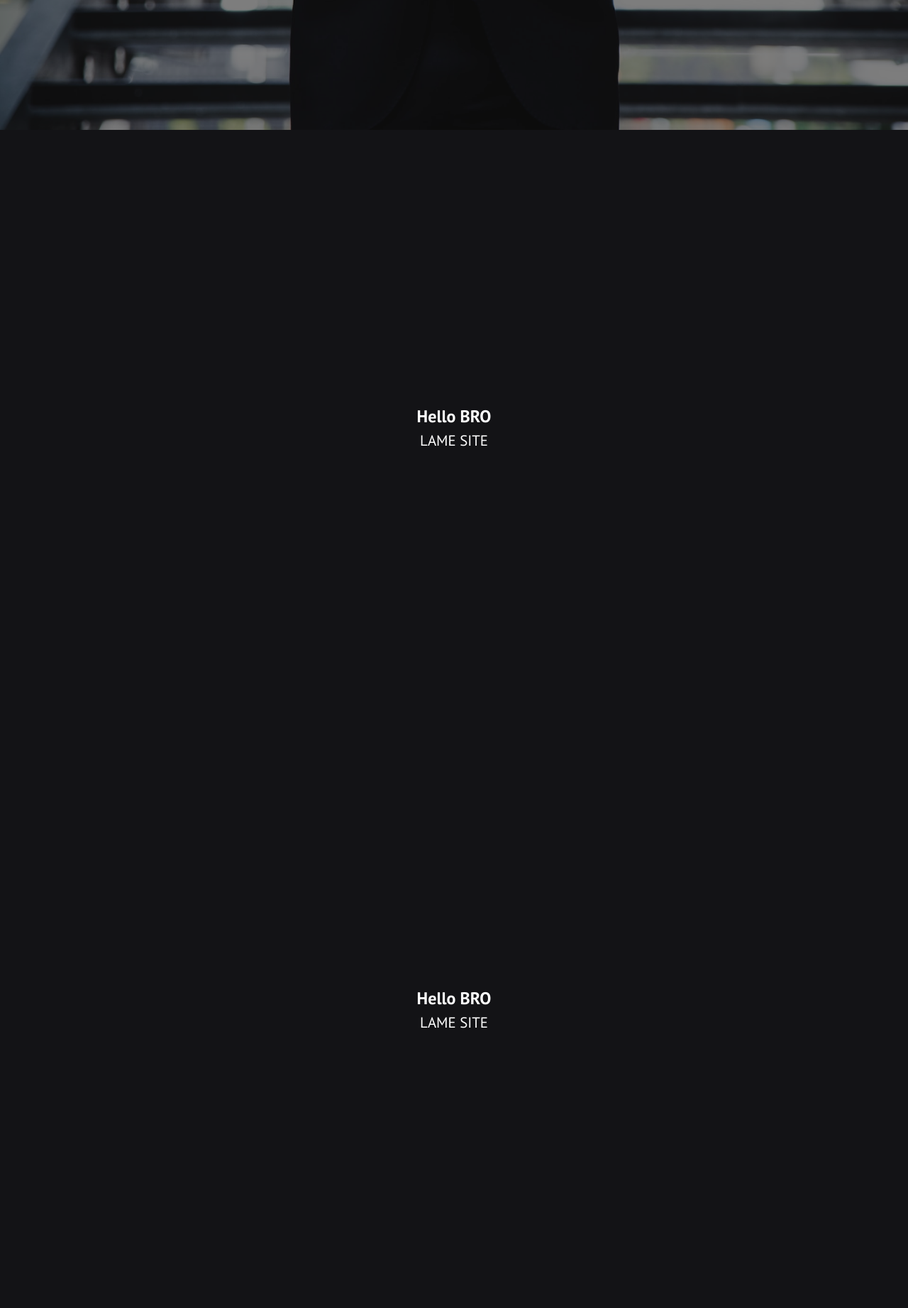
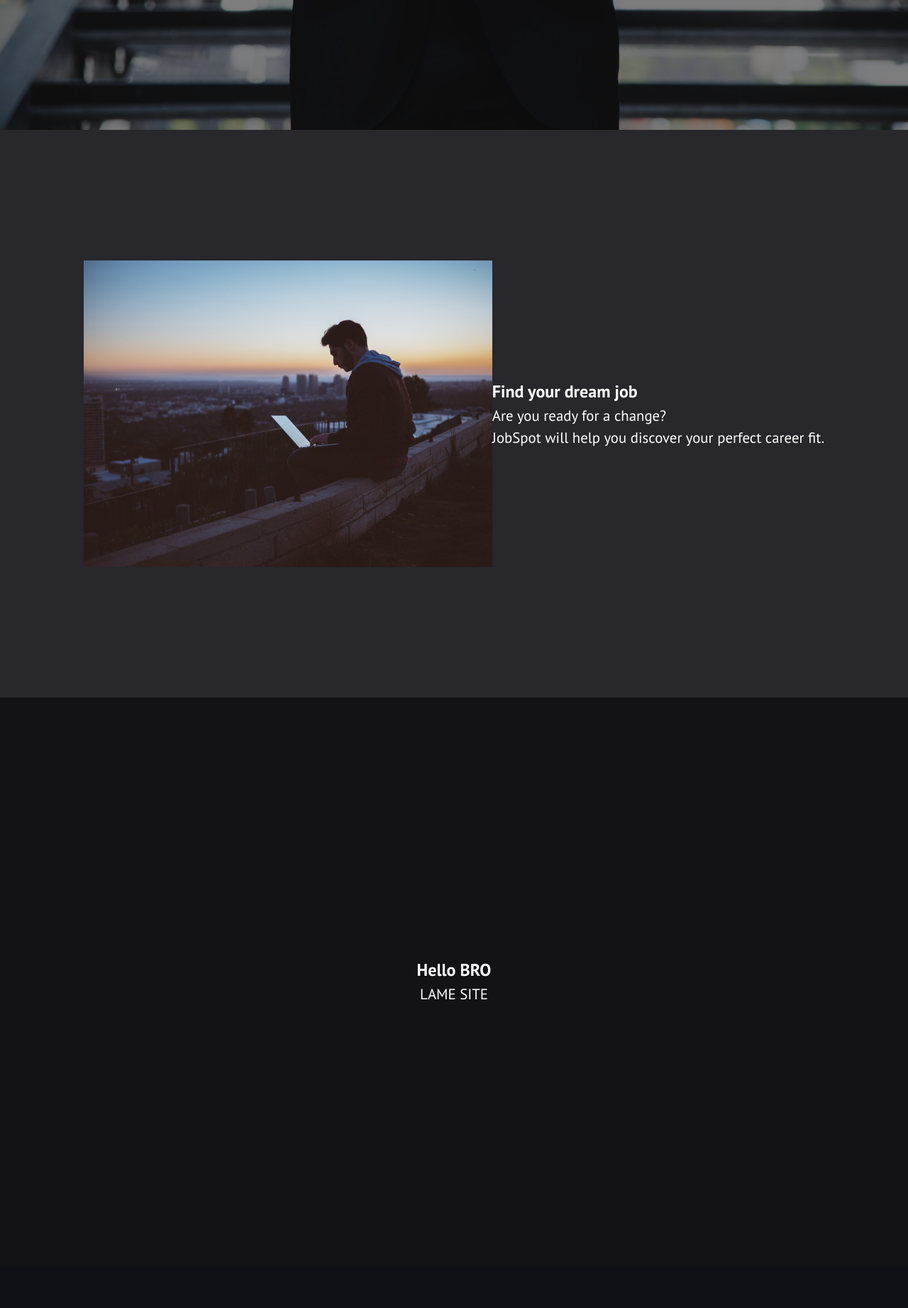
Before and after one commit to IvoGeorgievx/HistoryMuseum, a Flask app: page / in a window 1280 px wide. Shown: the part 617-2460 px from the top of the page at 71% size. After the commit the page ends 2026 px from the top, so only its background shows below. Run offline with Flask 3, Linux system fonts and the light colour scheme.

Commit message:
adding features

```diff
--- a/frontend/static/css/index-styles.css
+++ b/frontend/static/css/index/styles.css
@@ -18,7 +18,7 @@ section {
     place-items: center;
     align-content: center;
     min-height: 100vh;
-    margin-bottom: 20px;
+    /*margin-bottom: 20px;*/
 }
 
 
@@ -110,7 +110,7 @@ nav a:hover::before {
 }
 
 #welcome-section {
-    background-image: url("../images/fsection-bg.jpg");
+    background-image: url("../../images/fsection-bg.jpg");
     background-size: cover;
     background-position: center;
     display: flex;
@@ -208,3 +208,21 @@ nav a:hover::before {
 .scroll-btn:hover i {
     display: none;
 }
+
+.first-middle {
+    display: flex;
+    justify-content: center;
+    align-items: center;
+    background-color: #27272c;
+}
+
+.first-middle .img-wrapper img {
+    display: block;
+    width: 100%;
+    height: auto;
+}
+
+.first-middle .img-wrapper {
+    min-width: 20%;
+    width: 45%;
+}
--- a/frontend/static/css/style.css
+++ b/frontend/static/css/style.css
@@ -1,5 +1,5 @@
 @import url('https://fonts.googleapis.com/css2?family=Abril+Fatface&family=Courgette&family=PT+Sans:ital,wght@0,400;0,700;1,400;1,700&family=Roboto:ital,wght@0,100;0,300;0,400;0,500;1,100;1,300;1,400;1,500&display=swap');
-@import "index-styles.css";
+@import "index/styles.css";
 @import "register.css";
-@import "index-animations.css";
-@import "index-responsive.css";
+@import "index/animations.css";
+@import "index/responsive.css";
--- a/frontend/templates/index.html
+++ b/frontend/templates/index.html
@@ -41,11 +41,15 @@
         </h1>
         <button class="scroll-btn"><i class="fa-solid fa-arrow-right"></i>GET STARTED</button>
     </section>
-
-<section class="hidden">
-    <h1>Hello BRO</h1>
-    <p>LAME SITE</p>
-
+    <section class="hidden first-middle">
+        <div class="img-wrapper">
+            <img src="{{ url_for('static', filename='images/first-header.jpg') }}" alt="man-with-laptop">
+        </div>
+    <div class="text-wrapper">
+        <h2>Find your dream job</h2>
+        <p>Are you ready for a change?</p>
+        <p>JobSpot will help you discover your perfect career fit.</p>
+    </div>
     </section>
     <section class="hidden">
         <h1>Hello BRO</h1>
```
Also changed, not shown: frontend/static/css/index/animations.css (renamed from frontend/static/css/index-animations.css), frontend/static/css/index/responsive.css (renamed from frontend/static/css/index-responsive.css). Lines whose indentation alone changed are shown as unchanged.
